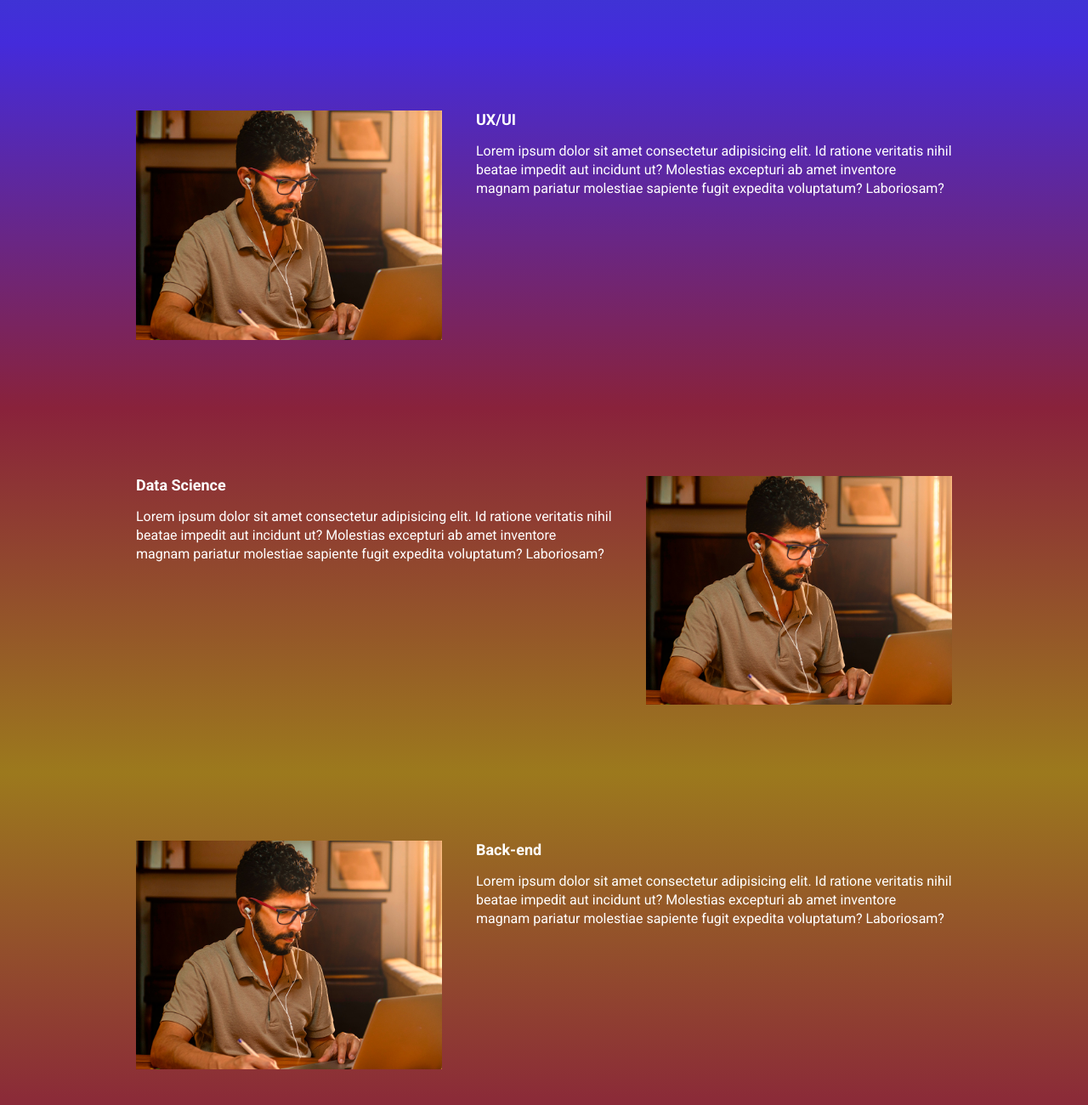
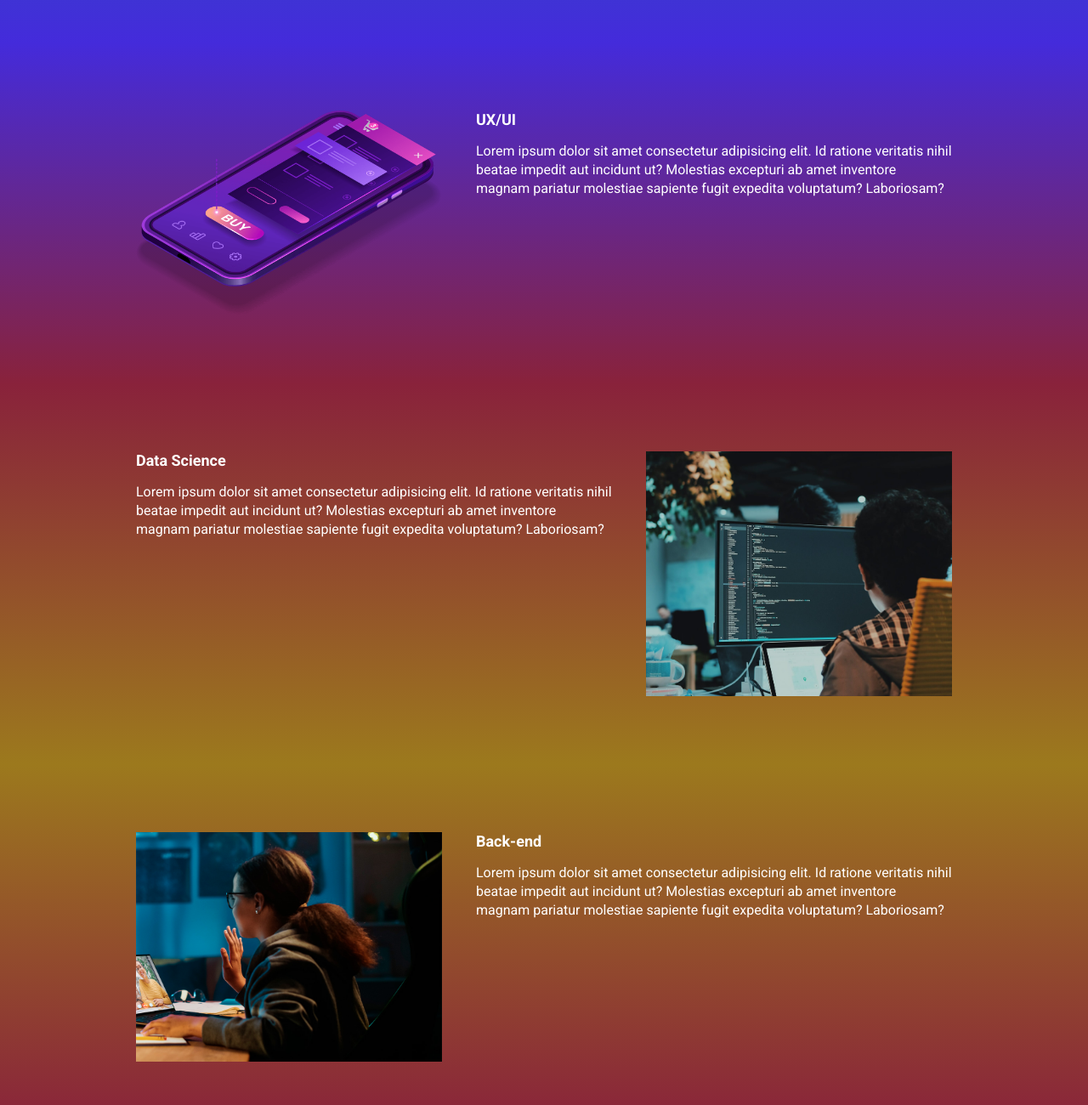
Before and after one commit to R4NP3R/EBAC_tech_talks, a website built with Parcel: page src/index.html in a window 1280 px wide. Shown: the part 940-2240 px from the top of the page at 85% size. Built offline with nearby package versions, Linux system fonts and the light colour scheme.

Commit message:
atualizanção imagem das sessões

```diff
--- a/src/index.html
+++ b/src/index.html
@@ -44,7 +44,7 @@
                 <h2 class="event__details__tittle" data-aos="fade-right">Front-end</h2>
                 <p class="event__details__description" data-aos="fade-right">Lorem ipsum dolor sit amet consectetur adipisicing elit. Id ratione veritatis nihil beatae impedit aut incidunt ut? Molestias excepturi ab amet inventore magnam pariatur molestiae sapiente fugit expedita voluptatum? Laboriosam?</p>
             </div>
-            <img class="event__image" src="./images/frontend.png" alt="Front-end" data-aos="fade-left">
+            <img class="event__image" src="./images/frontend.png" alt="Front end" data-aos="fade-left">
         </div>
     </section>
     <section class="event event--ux-ui event--image-left">
@@ -53,7 +53,7 @@
                 <h2 class="event__details__tittle" data-aos="fade-left">UX/UI</h2>
                 <p class="event__details__description" data-aos="fade-left">Lorem ipsum dolor sit amet consectetur adipisicing elit. Id ratione veritatis nihil beatae impedit aut incidunt ut? Molestias excepturi ab amet inventore magnam pariatur molestiae sapiente fugit expedita voluptatum? Laboriosam?</p>
             </div>
-            <img class="event__image" src="./images/frontend.png" alt="Front-end" data-aos="fade-right">
+            <img class="event__image" src="./images/ui-ux.png" alt="UI-UX" data-aos="fade-right">
         </div>
     </section>
     <section class="event event--data-science">
@@ -62,7 +62,7 @@
                 <h2 class="event__details__tittle" data-aos="fade-right">Data Science</h2>
                 <p class="event__details__description" data-aos="fade-right">Lorem ipsum dolor sit amet consectetur adipisicing elit. Id ratione veritatis nihil beatae impedit aut incidunt ut? Molestias excepturi ab amet inventore magnam pariatur molestiae sapiente fugit expedita voluptatum? Laboriosam?</p>
             </div>
-            <img class="event__image" src="./images/frontend.png" alt="Front-end" data-aos="fade-left">
+            <img class="event__image" src="./images/data.png" alt="Data Science" data-aos="fade-left">
         </div>
     </section>
     <section class="event event--backend event--image-left">
@@ -71,7 +71,7 @@
                 <h2 class="event__details__tittle" data-aos="fade-left" >Back-end</h2>
                 <p class="event__details__description" data-aos="fade-left">Lorem ipsum dolor sit amet consectetur adipisicing elit. Id ratione veritatis nihil beatae impedit aut incidunt ut? Molestias excepturi ab amet inventore magnam pariatur molestiae sapiente fugit expedita voluptatum? Laboriosam?</p>
             </div>
-            <img class="event__image" src="./images/frontend.png" alt="Front-end" data-aos="fade-right">
+            <img class="event__image" src="./images/backend.png" alt="Back end" data-aos="fade-right">
         </div>
     </section>
     <script src="https://unpkg.com/aos@2.3.1/dist/aos.js"></script>
```
